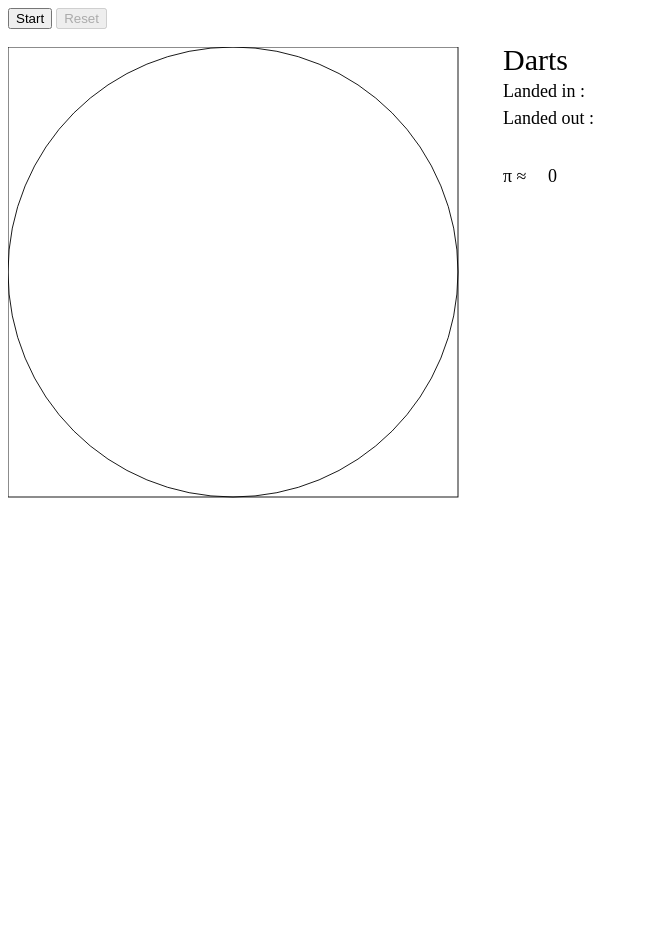
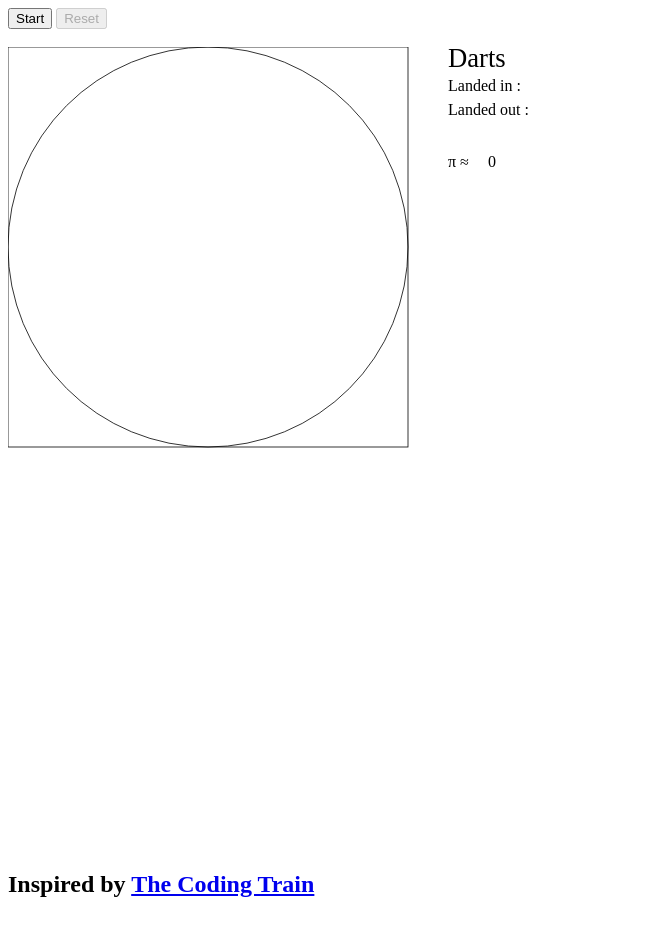
Before and after one commit to LeoGillet/pi_darts, a plain HTML site: page index.html in a window 1280 px wide. Shown: the whole page, without its empty margins (0-648 px from the left). Drawn offline with Linux system fonts and the light colour scheme.

Commit message:
added source

```diff
--- a/index.html
+++ b/index.html
@@ -8,9 +8,7 @@
 <button id="reset-button">Reset</button>
 <br><br>
 
-<section class="pi">
-<div class="draw">
-<svg width="900" height="900" viewBox="-100 -100 200 200" xmlns="http://www.w3.org/2000/svg" id="svg-draw">
+<svg width="800" height="800" viewBox="-100 -100 200 200" xmlns="http://www.w3.org/2000/svg" id="svg-draw">
     <rect x="-100" y="-100" width="100" height="100" fill="transparent" stroke="black" stroke-width="0.2"></rect>
     <circle r="50" cx="-50" cy="-50" fill="transparent" stroke="black" stroke-width="0.2"></circle>
     <text x="10" y="-95" style="font-size: 5pt">Darts</text>
@@ -21,18 +19,15 @@
     <text x="10" y="-70" style="font-size: 3pt">π ≈</text>
     <text id="pi" x="20" y="-70" style="font-size: 3pt">0</text>
 </svg>
-</div>
-<div class="results">
 
-</div>
-</section>
+<h2>Inspired by <a href="https://www.youtube.com/watch?v=5cNnf_7e92Q">The Coding Train</a></h2>
 
 <script type="text/javascript" src="script.js"></script>
 <script>
-var button = document.querySelector("#start-button");
-button.addEventListener('click', start);
-var reset_button = document.querySelector("#reset-button");
-reset_button.addEventListener('click', reset);
-reset_button.disabled = true;
+    var button = document.querySelector("#start-button");
+    button.addEventListener('click', start);
+    var reset_button = document.querySelector("#reset-button");
+    reset_button.addEventListener('click', reset);
+    reset_button.disabled = true;
 </script>
 </body>
```
